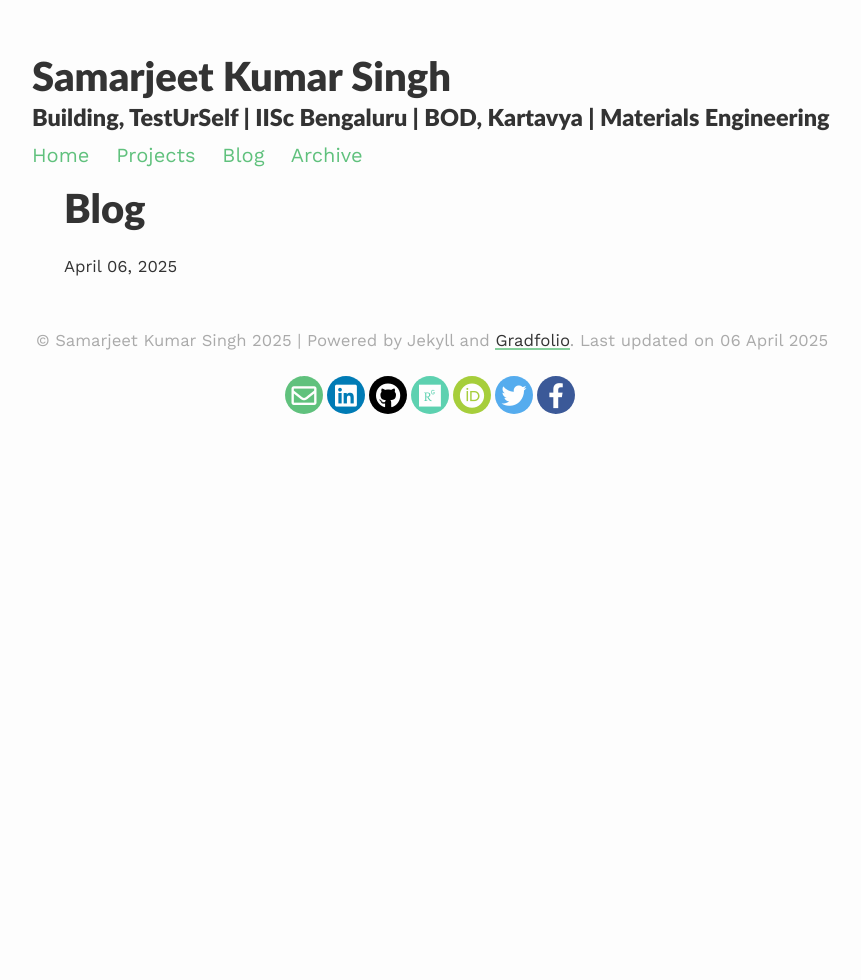
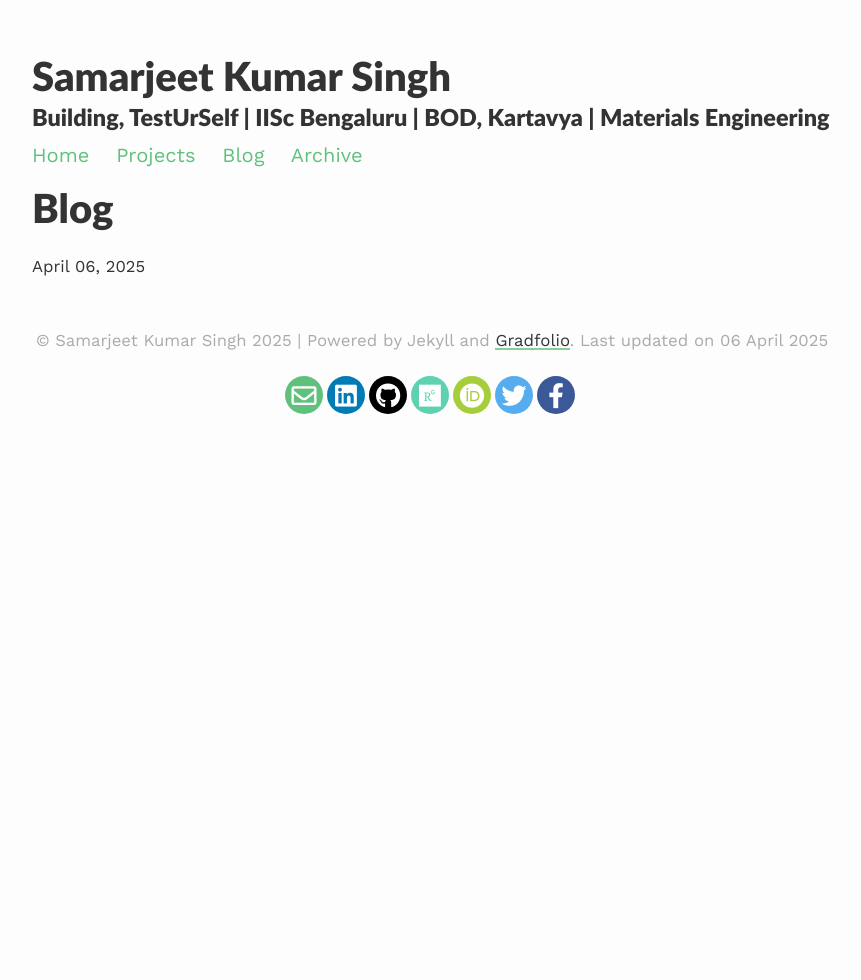
Before and after one commit to Samarjeetkumarsingh/website, a Jekyll site: the page built from _projects/6_project.md, in a window 1280 px wide. Shown: the whole page, without its empty margins (208-1069 px from the left). Built offline with Jekyll 4.4.1, drawn with Linux system fonts in a browser that asks for light colours; nearby versions of some CDN libraries.

Commit message:
Update post.html

```diff
--- a/_layouts/post.html
+++ b/_layouts/post.html
@@ -1,8 +1,8 @@
 ---
 layout: default
 ---
-<h1 class="post-headline" style="padding-left:2rem; padding-right:2rem">{{page.title}}</h1>
-<p class="meta" style="padding-left:2rem; padding-right:2rem"><small>{{page.date | date: '%B %d, %Y'}}</small></p>
+<h1 class="post-headline">{{page.title}}</h1>
+<p class="meta"><small>{{page.date | date: '%B %d, %Y'}}</small></p>
 
 {{content}}
 
```
